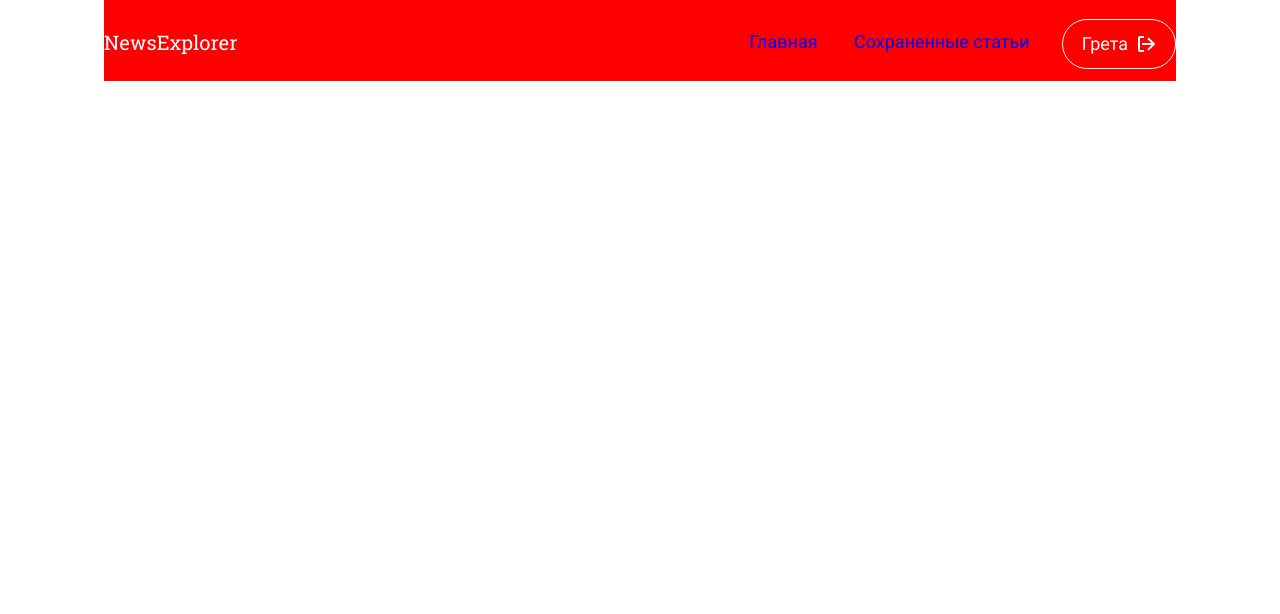
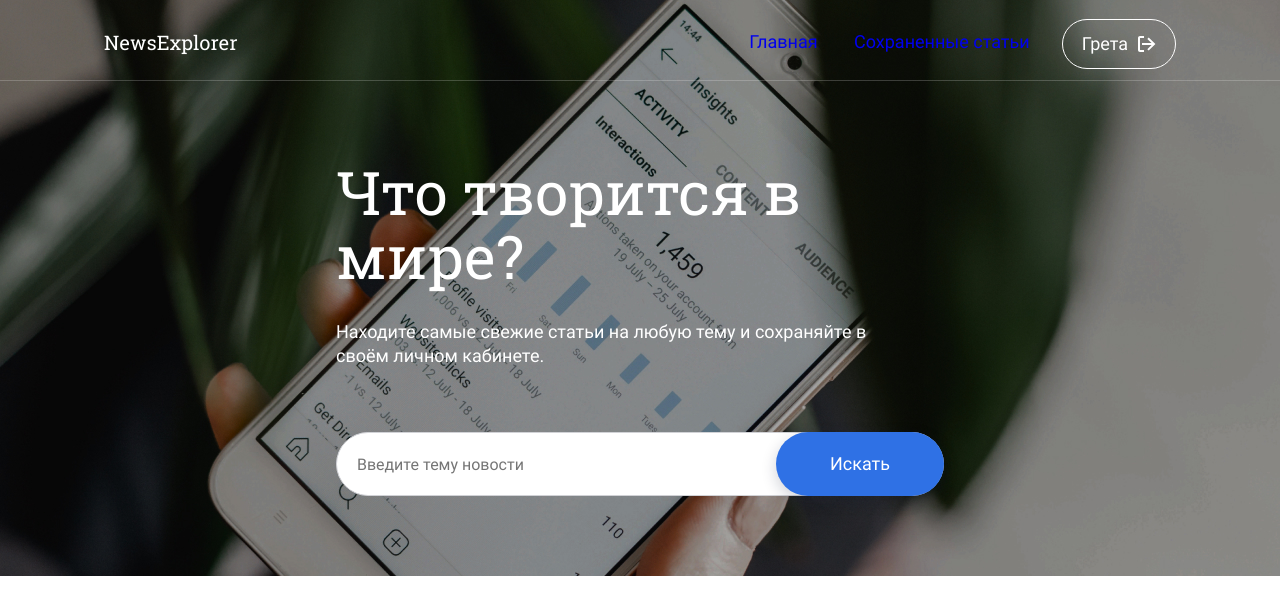
Before and after one commit to SanFili/diplom-frontend, a website built with webpack: page src/index.html in a window 1280 px wide. Built offline with nearby package versions, Linux system fonts and the light colour scheme.

Commit message:
блок search

```diff
--- /dev/null
+++ b/src/blocks/header/__content/header__content.css
@@ -0,0 +1,7 @@
+.header__content {
+  display: flex;
+  justify-content: space-between;
+  width: calc(100% - 104px*2);
+  margin: 0 auto;
+  padding: 0;
+}
--- a/src/blocks/header/header.css
+++ b/src/blocks/header/header.css
@@ -1,3 +1,4 @@
+@import url("../header/__content/header__content.css");
 @import url("../header/__title/header__title.css");
 @import url("../header/__menu/header__menu.css");
 @import url("../header/__links/header__links.css");
@@ -8,12 +9,12 @@
 @import url("../header/__btn-logout/header__btn-logout.css");
 
 .header {
-  background-color: red;
+  position: absolute;
+  z-index: 1;
   height: 80px;
-  display: flex;
-  justify-content: space-between;
-  width: calc(100% - 104px*2);
-  margin: 0 auto;
+  width: 100%;
+  margin: 0;
+  padding: 0;
   color: #fff;
-  border-bottom: solid rgba(255, 255, 255, 0.01) 1px;
+  border-bottom: solid rgba(255, 255, 255, 0.2) 1px;
 }
--- /dev/null
+++ b/src/blocks/search/__btn/search__btn.css
@@ -0,0 +1,19 @@
+.search__btn {
+  position: absolute;
+  border: none;
+  height: 64px;
+  width: 168px;
+  background: #2f71e5;
+  box-shadow: 0px 5px 15px rgba(14, 26, 57, 0.2);
+  border-radius: 100px;
+  outline: none;
+  font-family: 'Roboto';
+  font-style: normal;
+  font-weight: 500;
+  font-size: 18px;
+  line-height: 24px;
+  text-align: center;
+  color: #fff;
+  top: 0;
+  right: 0;
+}
--- /dev/null
+++ b/src/blocks/search/__content/search__content.css
@@ -0,0 +1,3 @@
+.search__content {
+  width: 608px;
+}
--- /dev/null
+++ b/src/blocks/search/__field/search__field.css
@@ -0,0 +1,4 @@
+.search__field {
+  position: relative;
+  margin: 64px 0 80px;
+}
--- /dev/null
+++ b/src/blocks/search/__input/search__input.css
@@ -0,0 +1,16 @@
+.search__input {
+  background-color: #fff;
+  border: 1px solid #d1d2d6;
+  box-sizing: border-box;
+  backdrop-filter: blur(8px);
+  border-radius: 100px;
+  font-family: Roboto;
+  font-style: normal;
+  font-weight: normal;
+  font-size: 16px;
+  line-height: 22px;
+  height: 64px;
+  width: 100%;
+  margin: 0;
+  padding: 0 0 0 20px;
+}
--- /dev/null
+++ b/src/blocks/search/__subtitle/search__subtitle.css
@@ -0,0 +1,10 @@
+.search__subtitle {
+  font-family: 'Roboto';
+  font-weight: 400;
+  font-style: normal;
+  font-size: 18px;
+  line-height: 24px;
+  color: #fff;
+  width: 545px;
+  margin: 0;
+}
--- /dev/null
+++ b/src/blocks/search/__title/search__title.css
@@ -0,0 +1,9 @@
+.search__title {
+  font-family: 'Roboto Slab';
+  font-weight: 400;
+  font-style: normal;
+  font-size: 60px;
+  line-height: 64px;
+  color: #fff;
+  margin: 160px 0 32px;
+}
--- /dev/null
+++ b/src/blocks/search/search.css
@@ -0,0 +1,19 @@
+@import url("../search/__content/search__content.css");
+@import url("../search/__title/search__title.css");
+@import url("../search/__subtitle/search__subtitle.css");
+@import url("../search/__field/search__field.css");
+@import url("../search/__input/search__input.css");
+@import url("../search/__btn/search__btn.css");
+
+.search {
+  position: relative;
+  background-image: url("../../images/georgia-de-lotz--UsJoNxLaNo-unsplash.jpg");
+  background-position: center;
+  background-repeat: no-repeat;
+  height: 576px;
+  width: 100%;
+  display: flex;
+  justify-content: center;
+  margin: 0;
+  padding: 0;
+}
--- a/src/index.html
+++ b/src/index.html
@@ -14,6 +14,7 @@
 <body>
   <div class="root">
     <header class="header">
+      <div class="header__content">
         <h2 class="header__title">NewsExplorer</h2>
         <div class="header__menu">
           <div class="header__links">
@@ -25,10 +26,18 @@
             <img class="header__btn-logout" src="./images/logout.svg" alt="иконка выхода">
           </div>
         </div>
+      </div>
     </header>
     <main class="content">
       <section class="search">
-
+        <div class="search__content">
+          <h1 class="search__title">Что творится в мире?</h1>
+          <h3 class="search__subtitle">Находите самые свежие статьи на любую тему и сохраняйте в своём личном кабинете.</h3>
+          <div class="search__field">
+            <input class="search__input" placeholder="Введите тему новости">
+            <button class="search__btn">Искать</button>
+          </div>
+        </div>
       </section>
     </main>
   </div>
--- a/src/pages/index.css
+++ b/src/pages/index.css
@@ -1,6 +1,7 @@
 @import url("../vendor/fonts.css");
 @import url("../vendor/normalize.css");
 @import url("../blocks/header/header.css");
+@import url("../blocks/search/search.css");
 
 body {
   max-width: 1440px;
```
Also changed, not shown: src/images/georgia-de-lotz--UsJoNxLaNo-unsplash.jpg (added). Lines whose indentation alone changed are shown as unchanged.
